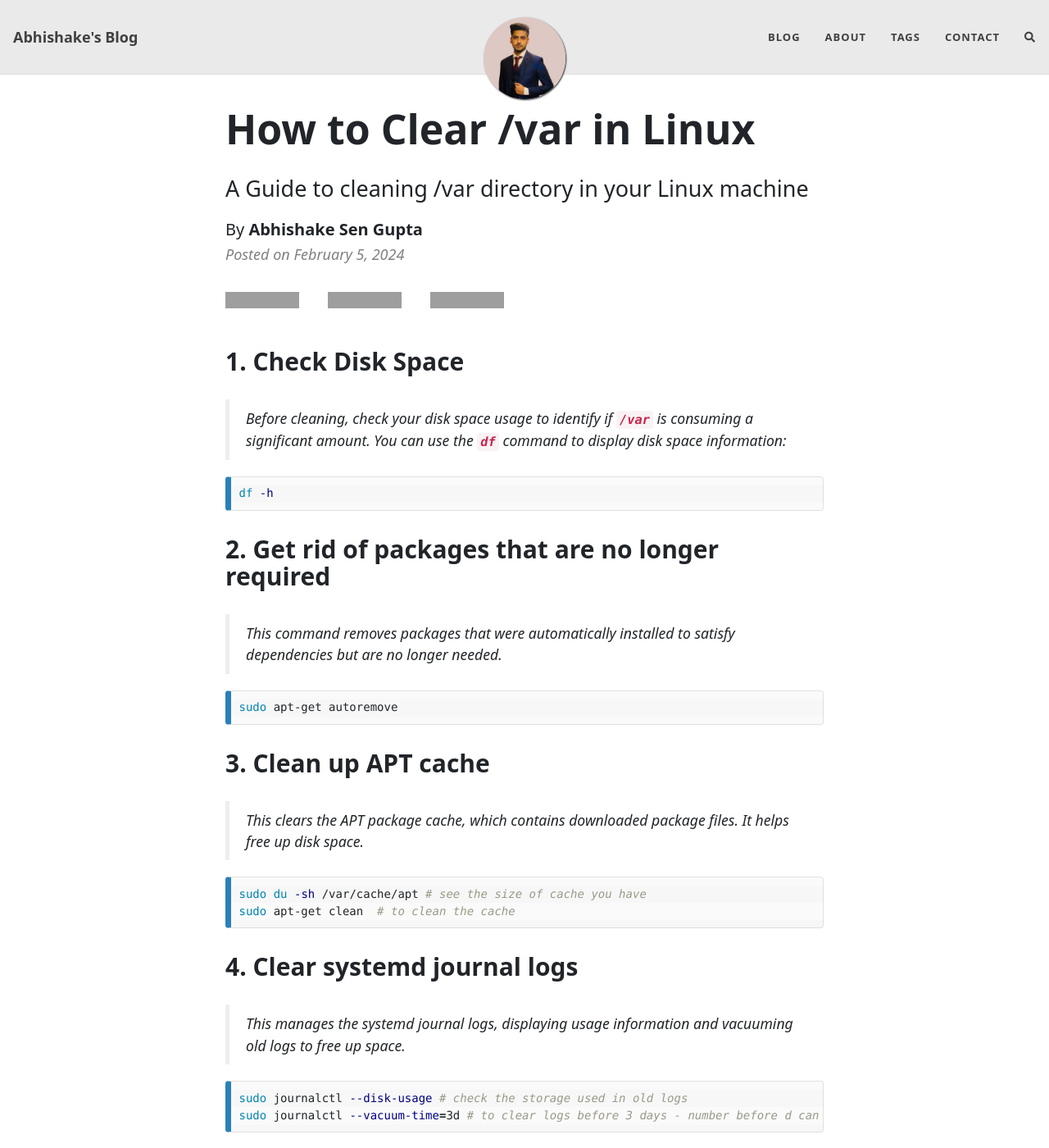
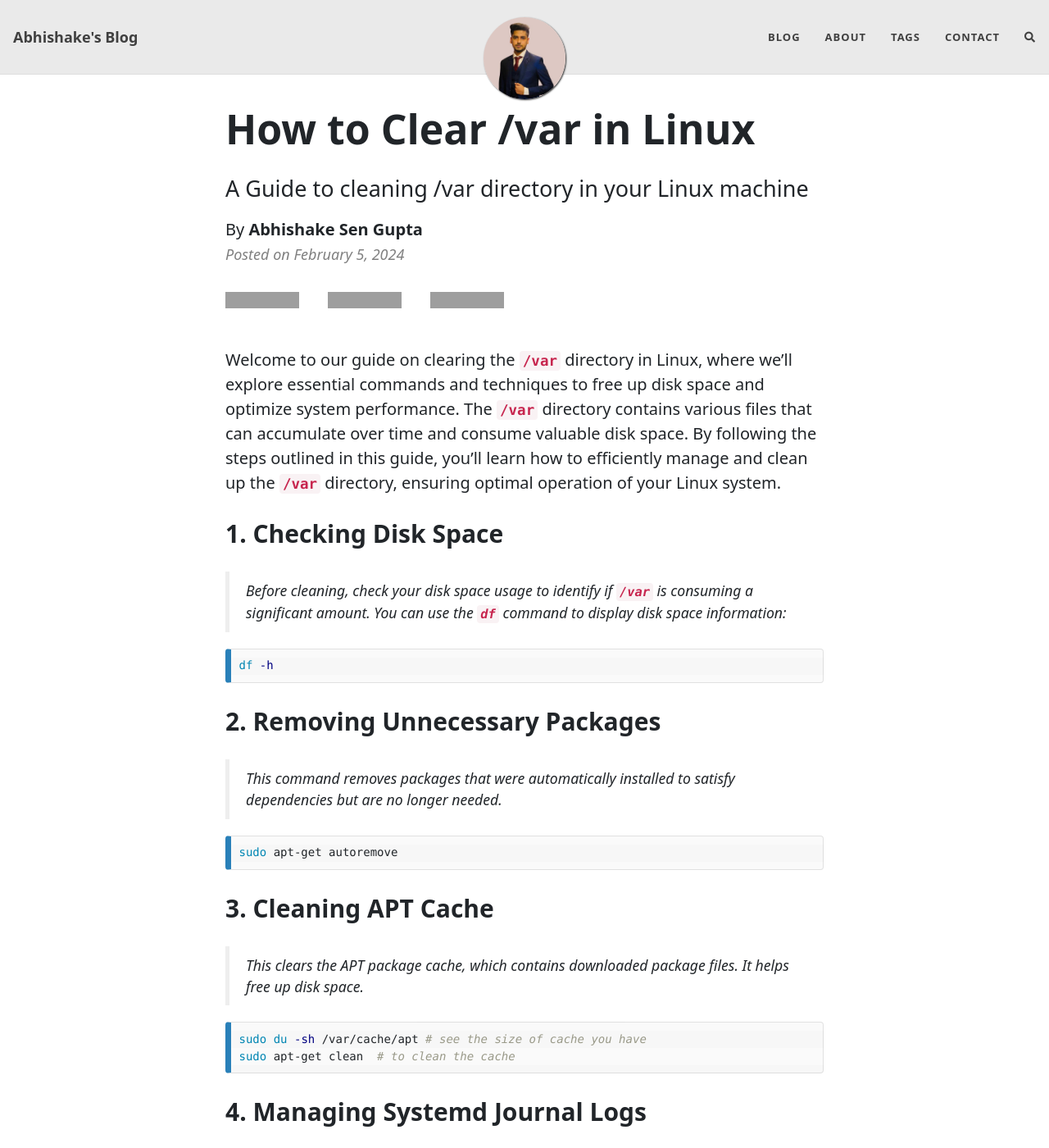
Before and after one commit to Abhishake63/abhishake.github.io, a Jekyll site: the page built from _posts/2024-02-05-clear-var-linux.md, in a window 1280 px wide and 1400 px high. Shown: the whole window at 82% size. Built offline with Jekyll 4.4.1, drawn with Linux system fonts in a browser that asks for light colours; nearby versions of some CDN libraries; comment, search, counter and statistics services are not loaded; some of the changed text lies outside the part shown; grey boxes are pictures that could not be loaded.

Commit message:
modified clear var linux blog

````diff
--- a/_posts/2024-02-05-clear-var-linux.md
+++ b/_posts/2024-02-05-clear-var-linux.md
@@ -8,7 +8,9 @@ tags: [linux]
 author: Abhishake Sen Gupta
 ---
 
-## 1. Check Disk Space
+Welcome to our guide on clearing the **`/var`** directory in Linux, where we'll explore essential commands and techniques to free up disk space and optimize system performance. The **`/var`** directory contains various files that can accumulate over time and consume valuable disk space. By following the steps outlined in this guide, you'll learn how to efficiently manage and clean up the **`/var`** directory, ensuring optimal operation of your Linux system.
+
+## 1. Checking Disk Space
 
 > Before cleaning, check your disk space usage to identify if **`/var`** is consuming a significant amount. You can use the **`df`** command to display disk space information:
 >
@@ -17,7 +19,7 @@ author: Abhishake Sen Gupta
 df -h
 ```
 
-## 2. Get rid of packages that are no longer required
+## 2. Removing Unnecessary Packages
 
 > This command removes packages that were automatically installed to satisfy dependencies but are no longer needed.
 >
@@ -26,7 +28,7 @@ df -h
 sudo apt-get autoremove
 ```
 
-## 3. Clean up APT cache
+## 3. Cleaning APT Cache
 
 > This clears the APT package cache, which contains downloaded package files. It helps free up disk space.
 >
@@ -36,7 +38,7 @@ sudo du -sh /var/cache/apt # see the size of cache you have
 sudo apt-get clean  # to clean the cache
 ```
 
-## 4. Clear systemd journal logs
+## 4. Managing Systemd Journal Logs
 
 > This manages the systemd journal logs, displaying usage information and vacuuming old logs to free up space.
 >
@@ -46,7 +48,7 @@ sudo journalctl --disk-usage # check the storage used in old logs
 sudo journalctl --vacuum-time=3d # to clear logs before 3 days - number before d can be changed
 ```
 
-## 5. Clean the thumbnail cache
+## 5. Clearing Thumbnail Cache
 
 > This deals with the thumbnail cache, which stores previews of images and videos. Clearing it can help in freeing up some space.
 >
@@ -56,7 +58,7 @@ du -sh ~/.cache/thumbnails # check the thumbnails size
 rm -rf ~/.cache/thumbnails/* # clean the thumbnails
 ```
 
-## 6. Clean up RAM cache
+## 6. Cleaning RAM Cache
 
 > This command clears the RAM cache. It's worth noting that clearing the cache can impact system performance temporarily, and it's typically not necessary for regular system maintenance.
 >
@@ -65,3 +67,7 @@ rm -rf ~/.cache/thumbnails/* # clean the thumbnails
 top # check ram cache
 sudo sync && sudo sh -c 'echo 3 > /proc/sys/vm/drop_caches'
 ```
+
+By following these steps, you'll be able to effectively manage and clean up the **`/var`** directory in Linux, ensuring optimal disk space usage and system performance. Whether you're a sysadmin, developer, or Linux enthusiast, mastering these techniques will help keep your system running smoothly.
+
+**Here is the [Github Repo](https://github.com/Abhishake63/abhishake-guides) for this Article!**
````
